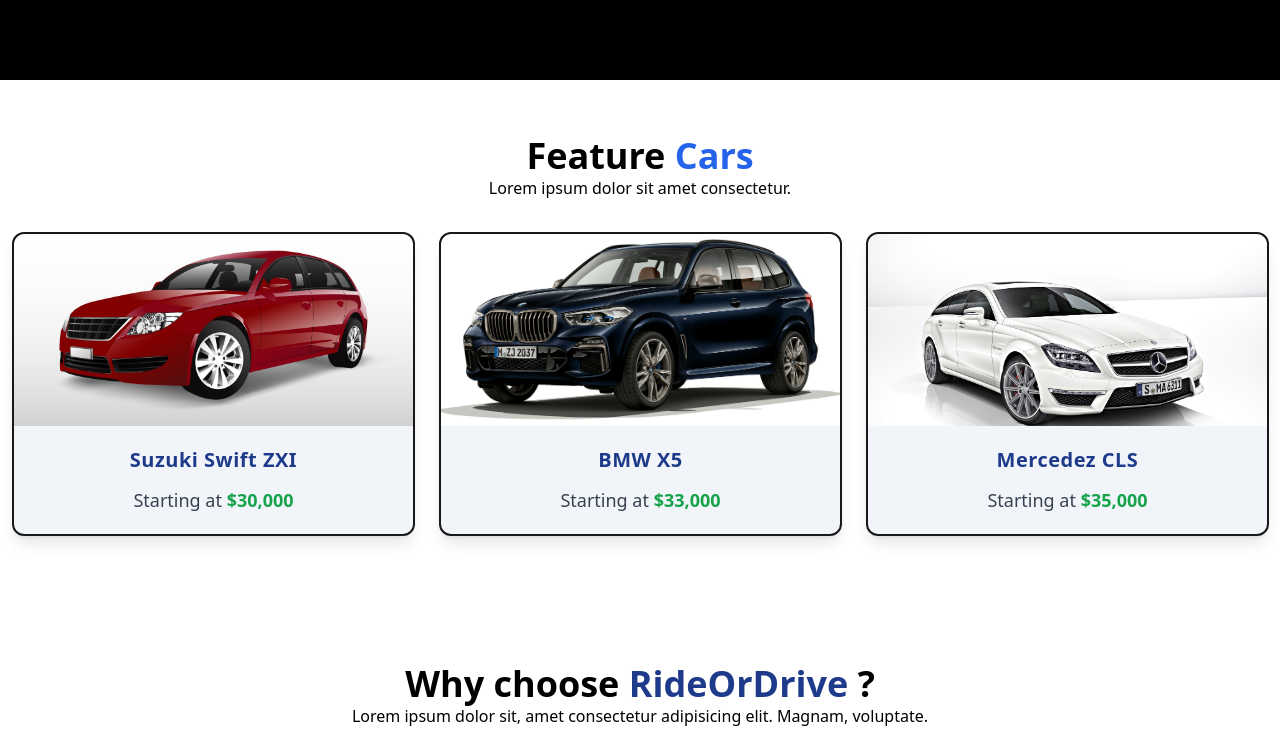
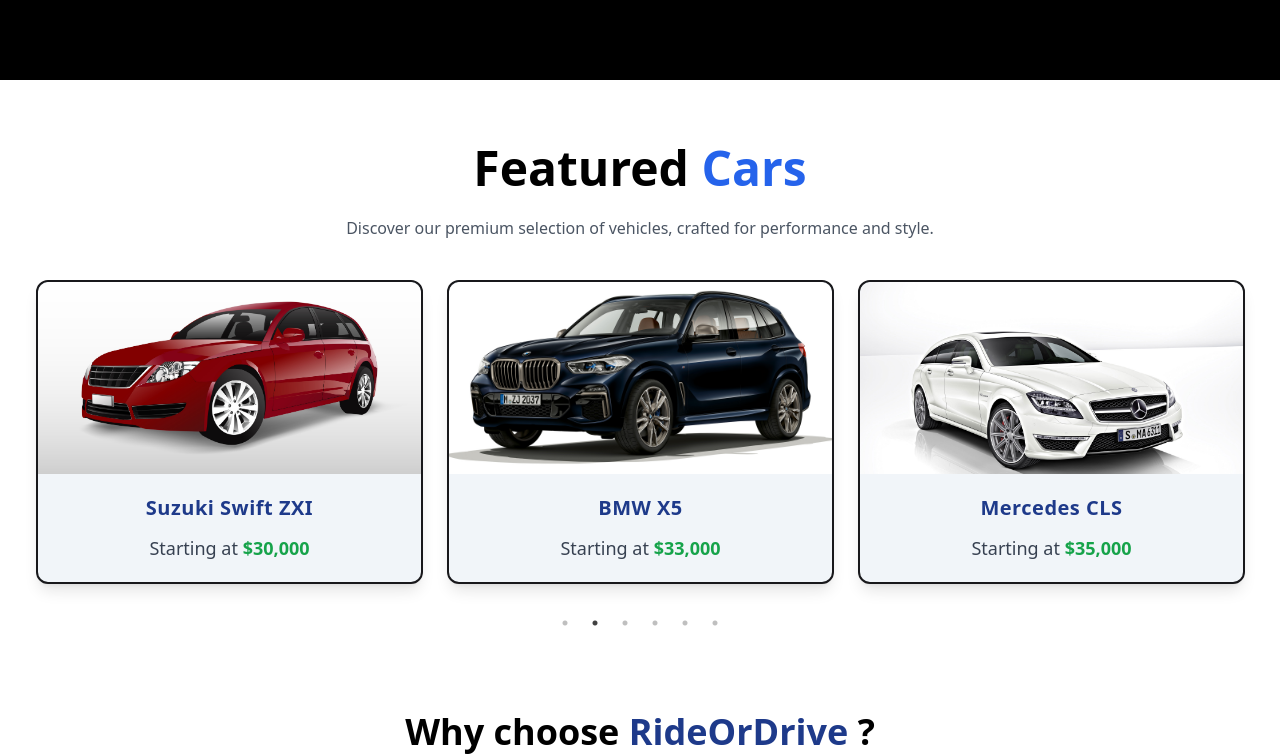
Before and after one commit to SandipM098/college-project, a React (Create React App) app: page / in a window 1280 px wide. Shown: the part 720-1476 px from the top of the page. Built offline with nearby package versions, Linux system fonts and the light colour scheme.

Commit message:
transition and all corrected

```diff
--- a/src/Home/Featured/Featured.jsx
+++ b/src/Home/Featured/Featured.jsx
@@ -1,112 +1,83 @@
 import React from "react";
 import "slick-carousel/slick/slick.css";
 import "slick-carousel/slick/slick-theme.css";
-import Slider from 'react-slick';
+import Slider from "react-slick";
 import FeatureCar from "./FeatureCar.jsx";
-import img1 from '../../assets/image/car1.jpg'
-import img2 from '../../assets/image/car2.jpg'
-import img3 from '../../assets/image/car3.jpg'
-import img4 from '../../assets/image/car4.jpg'
-import img5 from '../../assets/image/car5.jpg'
-import img6 from '../../assets/image/car6.jpg'
+import img1 from "../../assets/image/car1.jpg";
+import img2 from "../../assets/image/car2.jpg";
+import img3 from "../../assets/image/car3.jpg";
+import img4 from "../../assets/image/car4.jpg";
+import img5 from "../../assets/image/car5.jpg";
+import img6 from "../../assets/image/car6.jpg";
 
+export default function Featured() {
+  const carsData = [
+    { id: 0, img: img1, name: "Toyota Agya", price: "25,000" },
+    { id: 1, img: img2, name: "Suzuki Swift ZXI", price: "30,000" },
+    { id: 2, img: img3, name: "BMW X5", price: "33,000" },
+    { id: 3, img: img4, name: "Mercedes CLS", price: "35,000" },
+    { id: 4, img: img5, name: "Ford Mustang Shelby GT 500", price: "38,000" },
+    { id: 5, img: img6, name: "Audi R8", price: "40,000" },
+  ];
 
-export default function Featured(){
-    const carsData = [
+  const settings = {
+    dots: true,
+    infinite: true,
+    slidesToShow: 3,
+    slidesToScroll: 1,
+    autoplay: true,
+    speed: 1000,
+    autoplaySpeed: 3000,
+    cssEase: "ease-in-out",
+    arrows: false,
+    pauseOnHover: true,
+    responsive: [
       {
-        id: 0,
-        img : img1,
-        name: "Toyota Agya",
-        price: "25,000",
+        breakpoint: 1024,
+        settings: {
+          slidesToShow: 2,
+          slidesToScroll: 1,
+          infinite: true,
+          dots: true,
+        },
       },
       {
-        id: 1,
-        img: img2,
-        name: "Suzuki Swift ZXI",
-        price: "30,000",
+        breakpoint: 768,
+        settings: {
+          slidesToShow: 2,
+          slidesToScroll: 1,
+          initialSlide: 1,
+        },
       },
       {
-        id: 2,
-        img: img3,
-        name: "BMW X5",
-        price: "33,000",
+        breakpoint: 480,
+        settings: {
+          slidesToShow: 1,
+          slidesToScroll: 1,
+        },
       },
-      {
-        id: 3,
-        img: img4,
-        name: "Mercedez CLS",
-        price: "35,000",
-      },
-      {
-        id: 4,
-        img: img5,
-        name: "Ford Mustang Shelby GT 500",
-        price: "38,000",
-      },
-      {
-        id: 5,
-        img: img6,
-        name: "Audi R8",
-        price: "40,000",
-      }
-    ]
-  ;
+    ],
+  };
 
-  const settings = {
-    dots: false,
-    infinite: true,
-    slidesToShow: 3,
-    slidestoscroll: 1,
-    autoplay: true,
-    speed: 2000,
-    autoplayspeed : 2000,
-    cssEase : "linear",
-    arrows : false,
-    responsive : [
-      {
-        breakpoint : 1023,
-        settings:{
-          slidesToShow : 3,
-          slidestoscroll : 3,
-          infinite : true,
-          dots: true,
-        }
-      },
-      {
-        breakpoint : 768,
-        settings:{
-          slidesToShow : 2,
-          slidestoscroll : 2,
-          initialSlide : 2,
-        }
-      },
-      {
-        breakpoint : 480,
-        settings:{
-          slidesToShow : 1,
-          slidestoscroll : 1,
-          initialSlide : 2,
-        }
-      },
+  return (
+    <div className="mt-16 px-6">
+      <h1 className="font-bold text-4xl md:text-5xl text-center mb-6">
+        Featured <span className="text-blue-600">Cars</span>
+      </h1>
+      <p className="text-center text-gray-600 max-w-2xl mx-auto mb-10">
+        Discover our premium selection of vehicles, crafted for performance and
+        style.
+      </p>
 
-    ]
-  };
-  return (
-    <div className="mt-14">
-      <h1 className="font-bold text-4xl text-center">
-        Feature <span className="text-blue-600">Cars</span>
-      </h1>
-
-      <p className="text-center">Lorem ipsum dolor sit amet consectetur.</p>
-
-      <div className="mt-8">
-        <Slider {...settings} >
-          {carsData.map((item) =>(
+      <div className="max-w-7xl mx-auto">
+        <Slider {...settings}>
+          {carsData.map((item) => (
             <FeatureCar
-            key={item.id}
-            name={item.name}
-            img={item.img}
-            price={item.price}
+              key={item.id}
+              id={item.id}
+              name={item.name}
+              img={item.img}
+              price={item.price}
             />
           ))}
         </Slider>
```
